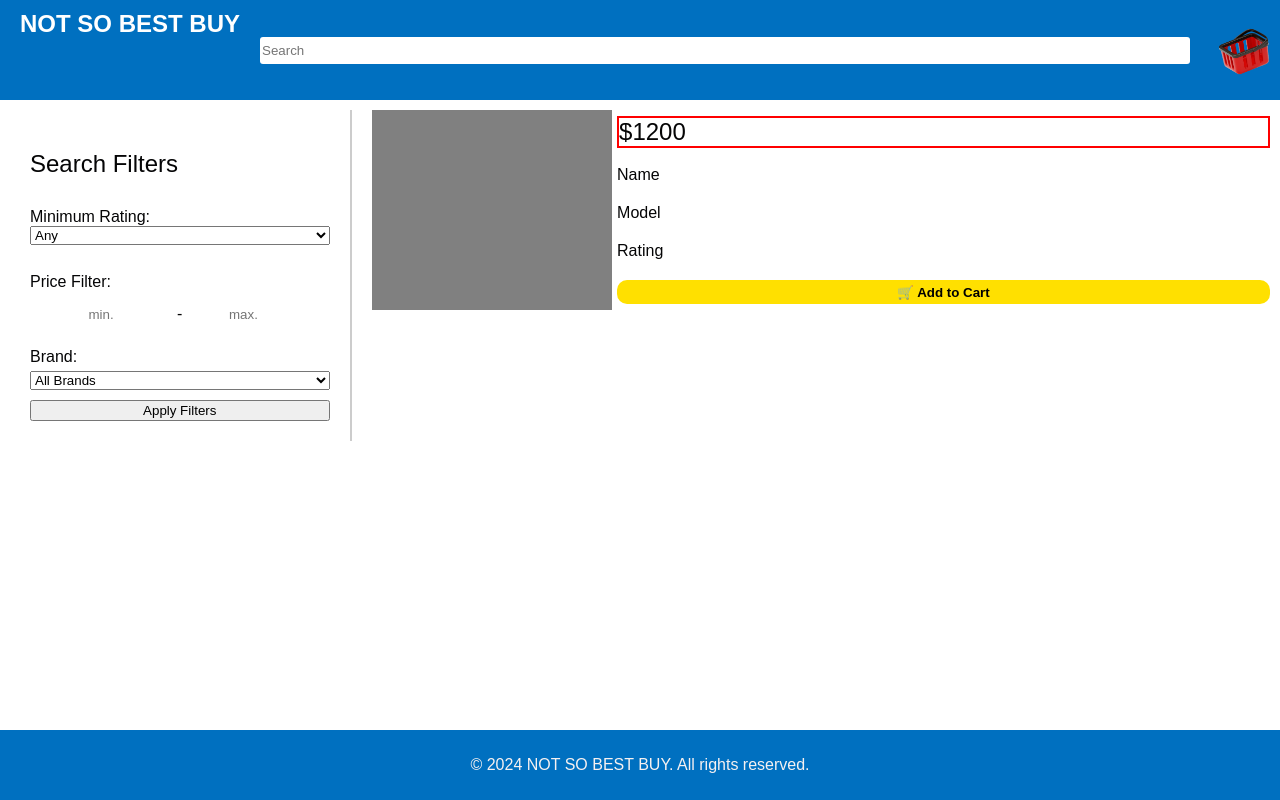
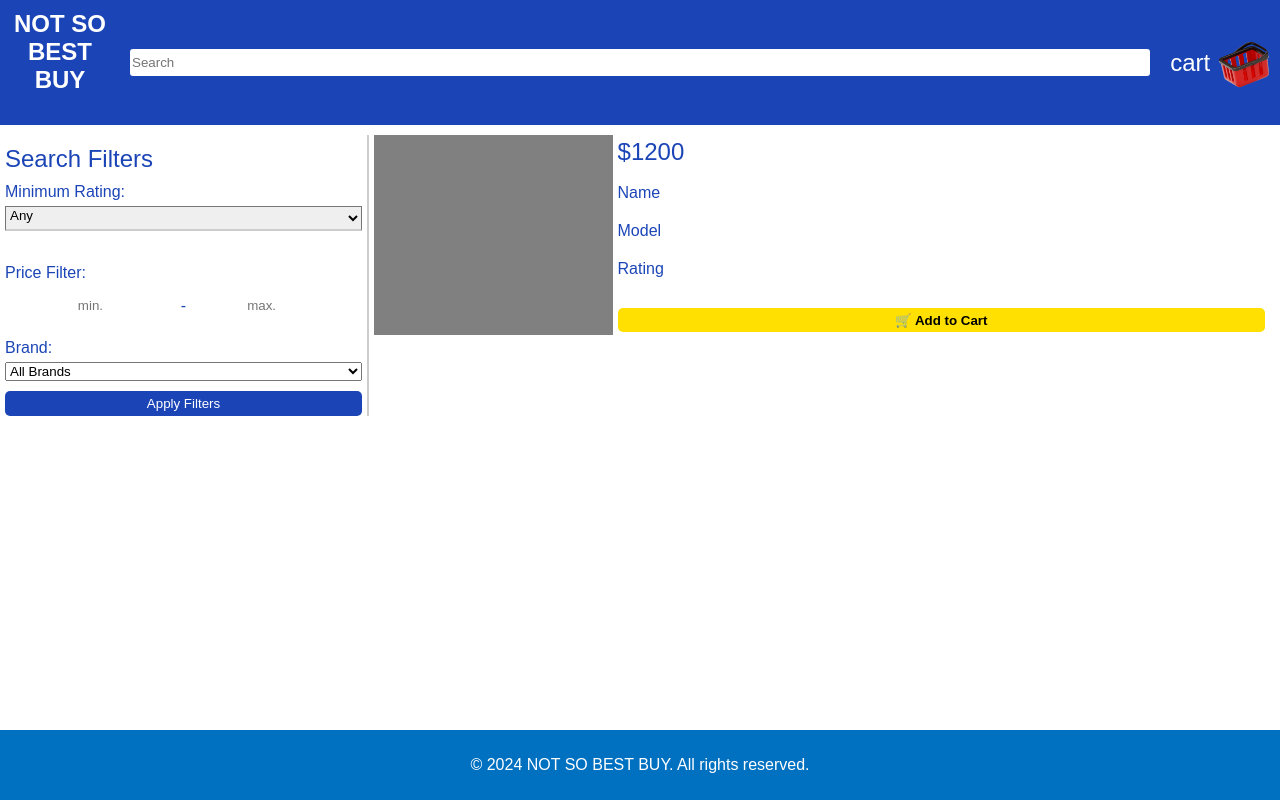
Before and after one commit to AbeGue02/no_so_best_buy, a website: page client/index.html in a window 1280 px wide. Drawn offline with Linux system fonts and the light colour scheme.

Commit message:
added styling to search results section and filter section, added link to cart page

```diff
--- a/client/index.html
+++ b/client/index.html
@@ -10,7 +10,7 @@
     <header>
         <h1>NOT SO BEST BUY</h1>
         <div id="search-bar-container"><input type="text" placeholder="Search"></div>
-        <div id="cart-container"><img src="./cart.png" alt="shopping cart" ></div>
+        <div id="cart-container"><a href="shoppingCart.html">cart</a><img src="./cart.png" alt="shopping cart"></div>
     </header>
     <main>
 
--- a/client/style.css
+++ b/client/style.css
@@ -1,5 +1,5 @@
 body {
-    color: #050506;
+    color: #1B45B7;
     margin: 0;
     padding: 0;
     font-family: Arial, Helvetica, sans-serif;
@@ -11,13 +11,12 @@ header {
     align-content: flex-start;
     width: 100vw;
     height: 80px;
-    position: fixed;
+    position: sticky;
     top: 0;
-    margin: 0;
+    margin: 0 0 10px 0;
     padding: 0;
-    background-color: #0070c0;
+    background-color: #1B45B7;
     overflow: hidden;
-    color: white;
 }
 
 main {
@@ -27,7 +26,7 @@ main {
 
 footer {
     background-color: #0070c0;
-    color: rgb(246, 241, 241);
+    color: white;
     text-align: center;
     padding: 10px 0;
     position: fixed;
@@ -37,14 +36,30 @@ footer {
 
 h1 {
     color: white;
-    margin: 10px;
-    font-size: 1.5rem;
+    margin: 10px 0 10px 10px;
+    font-size: 1.2rem;
     text-align: center;
+    width: 80px;
 }
 
 h2 {
     font-family: Arial, Helvetica, sans-serif;
     font-weight: 400;
+    color: #1B45B7;
+    text-align: left;
+    padding-top: 0;
+    margin: 10px 0 0 0;
+}
+
+a {
+    font-family: Arial, Helvetica, sans-serif;
+    font-size: 1.2rem;
+    font-weight: 400;
+    color: white;
+    text-align: center;
+    padding-top: 0;
+    margin: 0 0 0 0;
+    text-decoration: none;
 }
 
 input {
@@ -52,20 +67,6 @@ input {
     width: 100%;
     border: none;
     border-radius: 3px;
-}
-
-header {
-    display: flex;
-    justify-content: space-between;
-    align-content: flex-start;
-    width: 100vw;
-    height: 80px;
-    position: sticky;
-    top: 0;
-    margin: 0;
-    padding: 0;
-    background-color: #0070c0;
-    overflow: hidden;
 }
 
 img {
@@ -112,20 +113,25 @@ img {
     display: flex;
     align-items: center;
     justify-content: center;
+    flex-direction: row;
 }
 
 #cart-container:hover {
     cursor: pointer;
     text-decoration: underline;
     text-decoration-color: white;
+    margin: 0;
 }
 
 #search-results-container {
     display: flex;
-    flex: 3;
     flex-direction: row;
     justify-content: center;
     align-items: center;
+    height: 120px;
+    width: 60%;
+    padding-left: 5px;
+    margin: 0
 }
 
 #name-model-rating-container {
@@ -135,13 +141,12 @@ img {
     text-align: left;
     height: 100%;
     width: 60%;
-    padding-right: 0;
+    padding-right: 5px;
     top: 0;
 }
 
 #price {
     margin: 0 0 0 0;
-    border: red solid 2px;
 }
 
 #name, #model, #rating {
@@ -149,7 +154,7 @@ img {
     justify-self: space-evenly;
 }
 
-#rating-filter {
+#ratingSelect {
     margin: 5px 0 5px 0;
     border-bottom: #ccc solid 2px ;
     padding-bottom: 5px;
@@ -157,6 +162,7 @@ img {
 
 label {
     margin: 10px 0 0 0;
+    color: #1B45B7;
 }
 
 #max-price {
@@ -172,8 +178,9 @@ label {
 #cart-button {
     height: 1.5rem;
     background-color: #ffe000;
-    border-radius: 10px;
+    border-radius: 5px;
     font-weight: bolder;
+    margin-top: 15px;
     transition: background-color 0.3s;
 }
 
@@ -185,21 +192,26 @@ label {
     background-color: grey;
     height: 100%;
     width: 50%;
+    margin: 0 5px 0 0;
 }
 
 
 #sidebar {
-    width: 20%;
-    padding: 20px;
+    width: 40%;
+    padding: 0 5px 0 5px;
     background-color: white;
     border-right: 2px solid #ccc;
-    margin-top: 10px;
+    margin: 0 0 0 0;
     display: flex;
     flex-direction: column;
 }
 
 #apply-filters {
-
+    border-radius: 5px;
+    color: white;
+    background-color: #1B45B7;
+    border: none;
+    height: 25px;
 }
 
 
@@ -208,18 +220,26 @@ label {
 
     h1 {
         font-size: 1.5rem;
-        margin: 10px 0 0 20px;
+        height: 100px;
+        width: 100px;
+        margin: 10px 0 0 10px;
+
+    }
+
+    a {
+        font-size: 1.5rem;
+        text-decoration: none;
     }
 
     header {
-        height: 100px;
-
+        height: 125px;
+        margin: 0 0 10px 0;
     }
 
     #search-results-container {
         width: 70%;
         height: 200px;
-        margin: 10px;
+        margin: 0 10px 0 0;
         border-radius: 10px;
     }
 
@@ -242,4 +262,14 @@ label {
         width: 35%;
         margin-right: 5px;
     }
+
+    #cart-button {
+        height: 1.5rem;
+        background-color: #ffe000;
+        border-radius: 5px;
+        font-weight: bolder;
+        margin: 10px 2px 0 0;
+        padding: 0;
+        transition: background-color 0.3s;
+    }
 }
```
Also changed, not shown: client/script.js (line endings or trailing spaces).
